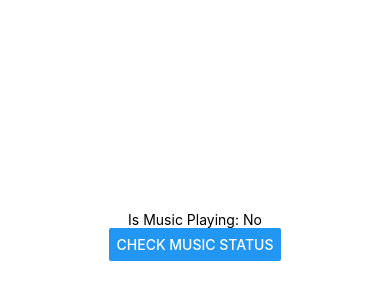
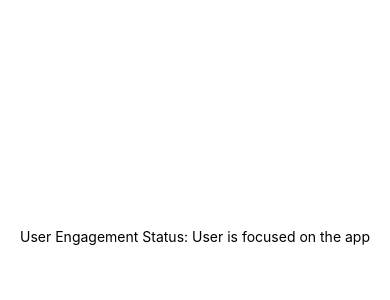
Before and after one commit to Harrytimbog/CalmAura, a React Native app: screen / in a window 390 px wide. Shown: the part 186-486 px from the top of the page. Built offline with nearby package versions, Linux system fonts and the light colour scheme.

Commit message:
User Engagement Test Detection

```diff
--- a/App.js
+++ b/App.js
@@ -5,12 +5,13 @@ import MovementComponentTest from './components/MovementComponentTest';
 import SoundComponentTest from './components/SoundComponentTest';
 import CallStatusComponentTest from './components/CallStatusComponentTest';
 import BackgroundMusicComponentTest from './components/BackgroundMusicComponentTest';
+import UserEngagementDetectorTest from './components/UserEngagementDetectorTest';
 // import BackgroundMusicComponentTest from './components/BackgroundMusicComponentTest';
 
 const App = () => {
   return (
     <SafeAreaView style={styles.container}>
-      <BackgroundMusicComponentTest />
+      <UserEngagementDetectorTest />
     </SafeAreaView>
   );
 };
--- /dev/null
+++ b/components/UserEngagementDetectorTest.js
@@ -0,0 +1,57 @@
+import React, {useState, useEffect} from 'react';
+import {View, Text, AppState} from 'react-native';
+
+const UserEngagementDetectorTest = () => {
+  const [appState, setAppState] = useState(AppState.currentState);
+  const [userEngaged, setUserEngaged] = useState(false);
+  const [isPhoneLocked, setIsPhoneLocked] = useState(false);
+
+  useEffect(() => {
+    const handleAppStateChange = nextAppState => {
+      if (appState.match(/inactive|background/) && nextAppState === 'active') {
+        console.log('App has come to the foreground!');
+        setUserEngaged(false);
+        setIsPhoneLocked(false);
+      } else if (nextAppState === 'inactive') {
+        console.log(
+          'App is inactive (possibly during phone call or other transient state)',
+        );
+        setUserEngaged(true);
+      } else if (nextAppState === 'background') {
+        console.log('App has gone to the background!');
+        setIsPhoneLocked(checkIfPhoneIsLocked());
+        setUserEngaged(!checkIfPhoneIsLocked());
+      }
+      setAppState(nextAppState);
+    };
+
+    const checkIfPhoneIsLocked = () => {
+      // This is a placeholder for the actual implementation to detect phone lock
+      // The actual implementation depends on the capabilities of the libraries you are using
+      return false; // Return true if phone is locked, false otherwise
+    };
+
+    const subscription = AppState.addEventListener(
+      'change',
+      handleAppStateChange,
+    );
+
+    return () => {
+      subscription.remove();
+    };
+  }, [appState]);
+
+  return (
+    <View style={{flex: 1, justifyContent: 'center', alignItems: 'center'}}>
+      <Text>
+        User Engagement Status:{' '}
+        {userEngaged
+          ? 'User is Engaged in other activities'
+          : 'User is focused on the app'}
+      </Text>
+      {isPhoneLocked && <Text>Phone is locked</Text>}
+    </View>
+  );
+};
+
+export default UserEngagementDetectorTest;
```
